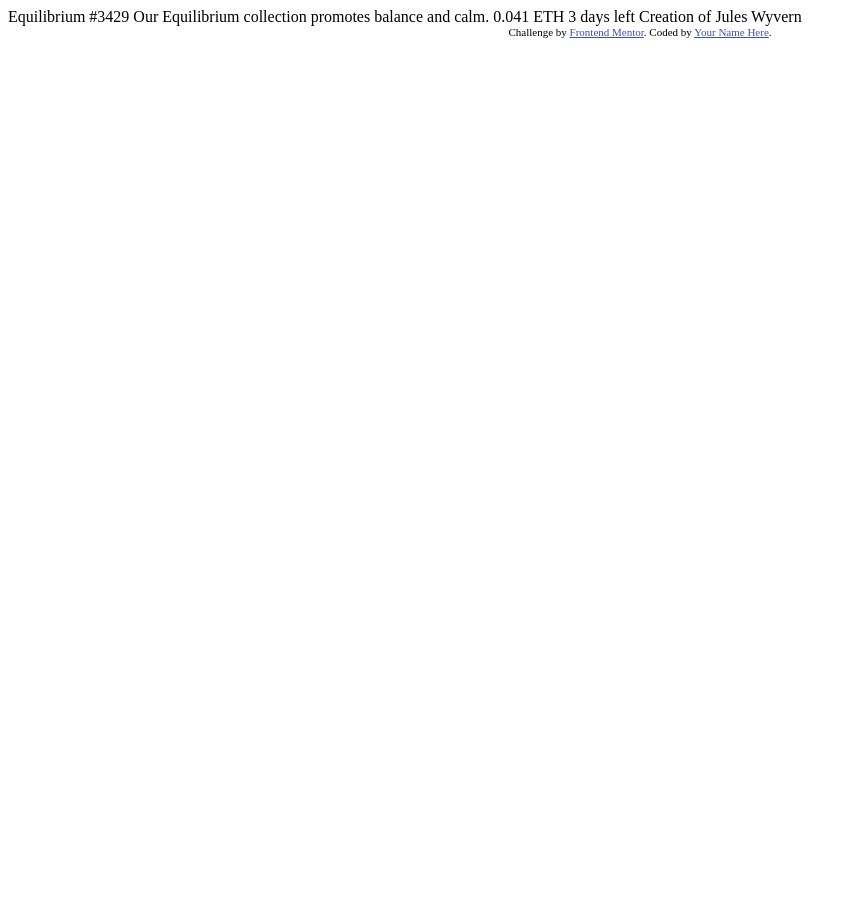
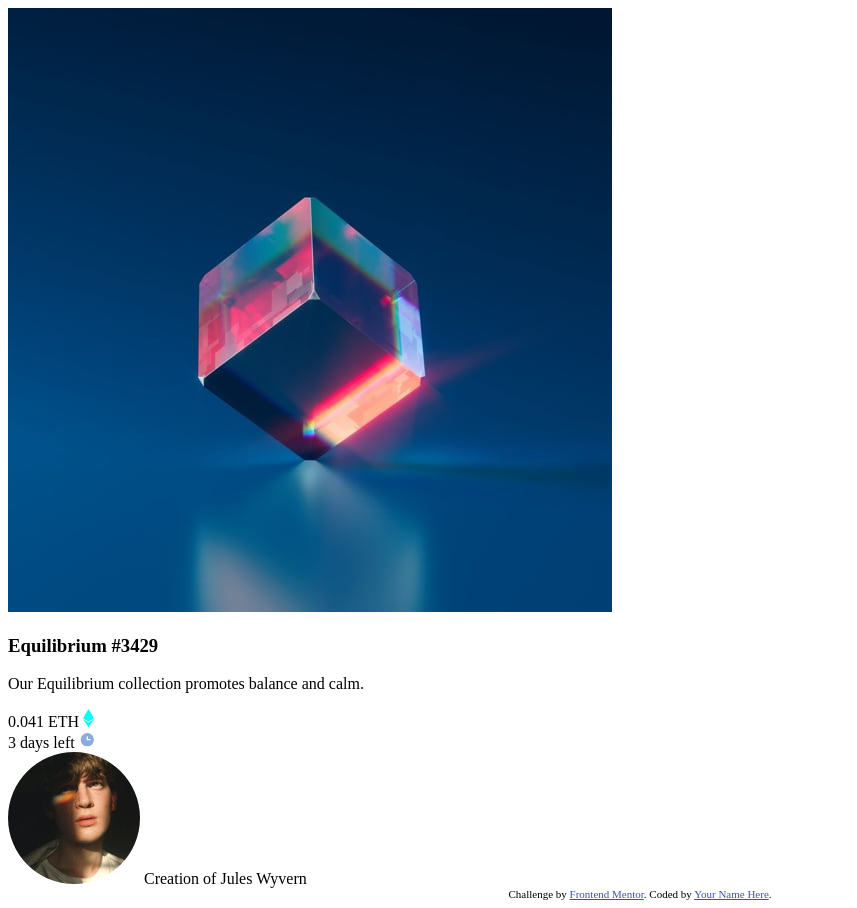
Before and after one commit to Urvakhan/Frontend-Mentor-nft-card, a plain HTML site: page index.html in a window 1280 px wide. Shown: the whole page, without its empty margins (0-857 px from the left). Before the commit the page ends 800 px from the top, so only its background shows below. Drawn offline with Linux system fonts and the light colour scheme.

Commit message:
base layout

```diff
--- a/index.html
+++ b/index.html
@@ -1,33 +1,55 @@
 <!DOCTYPE html>
 <html lang="en">
+
 <head>
   <meta charset="UTF-8">
-  <meta name="viewport" content="width=device-width, initial-scale=1.0"> <!-- displays site properly based on user's device -->
+  <meta name="viewport" content="width=device-width, initial-scale=1.0">
+  <!-- displays site properly based on user's device -->
 
   <link rel="icon" type="image/png" sizes="32x32" href="./images/favicon-32x32.png">
 
   <title>Frontend Mentor | NFT preview card component</title>
-
+  <link rel="stylesheet" href="styles.css">
   <!-- Feel free to remove these styles or customise in your own stylesheet 👍 -->
   <style>
-    .attribution { font-size: 11px; text-align: center; }
-    .attribution a { color: hsl(228, 45%, 44%); }
+    .attribution {
+      font-size: 11px;
+      text-align: center;
+    }
+
+    .attribution a {
+      color: hsl(228, 45%, 44%);
+    }
   </style>
 </head>
+
 <body>
+  <div class="card">
+    <img src="./images/image-equilibrium.jpg" alt="equilibrium">
+    <div class="content">
+      <h3>Equilibrium #3429</h3>
 
-  Equilibrium #3429
+      <p>Our Equilibrium collection promotes balance and calm.</p>
 
-  Our Equilibrium collection promotes balance and calm.
-
-  0.041 ETH
-  3 days left
-
-  Creation of Jules Wyvern
+      <div class="info">
+        <div class="price">0.041 ETH
+          <img src="./images/icon-ethereum.svg" alt="ethereum">
+        </div>
+        <div class="time">3 days left
+          <img src="./images/icon-clock.svg" alt="clock">
+        </div>
+      </div>
+    </div>
+    <div class="author">
+      <img src="./images/image-avatar.png" alt="avatar">
+      Creation of Jules Wyvern
+    </div>
+  </div>
 
   <div class="attribution">
     Challenge by <a href="https://www.frontendmentor.io?ref=challenge" target="_blank">Frontend Mentor</a>.
     Coded by <a href="#">Your Name Here</a>.
   </div>
 </body>
+
 </html>
```
